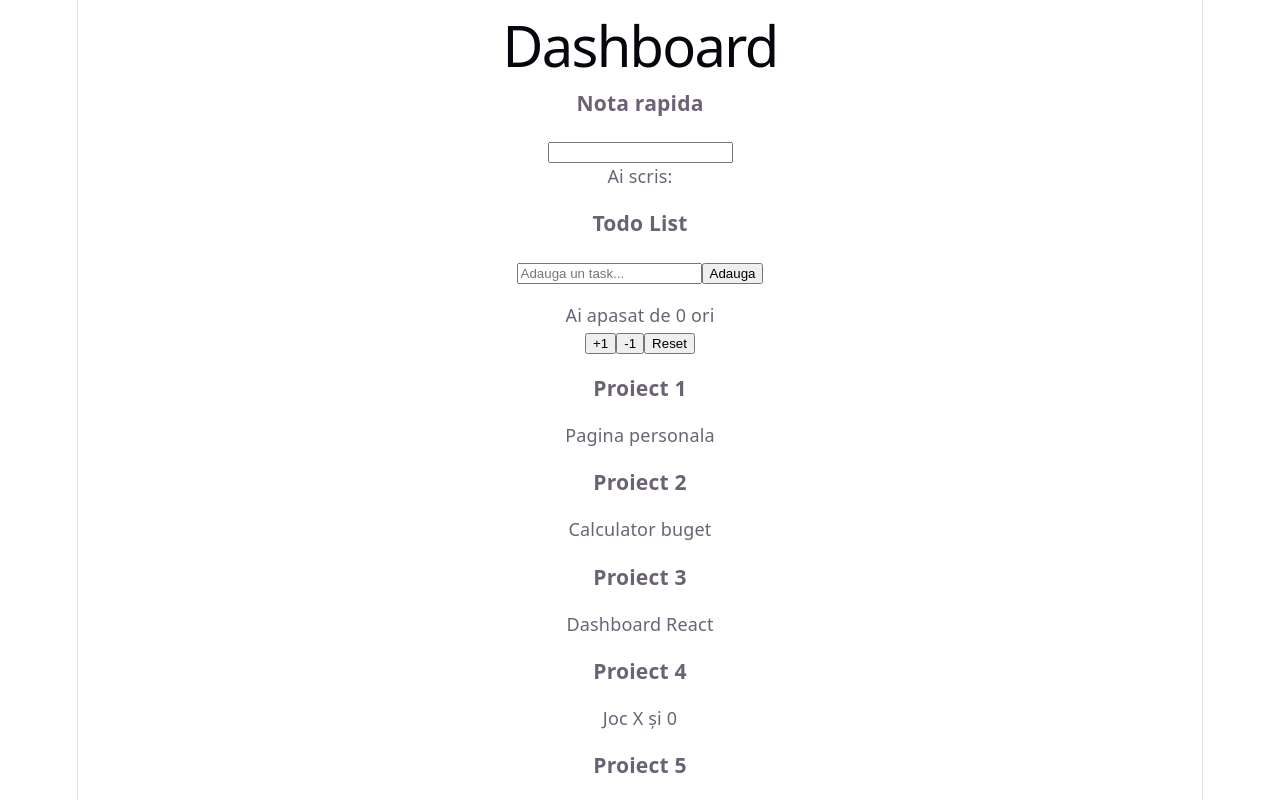
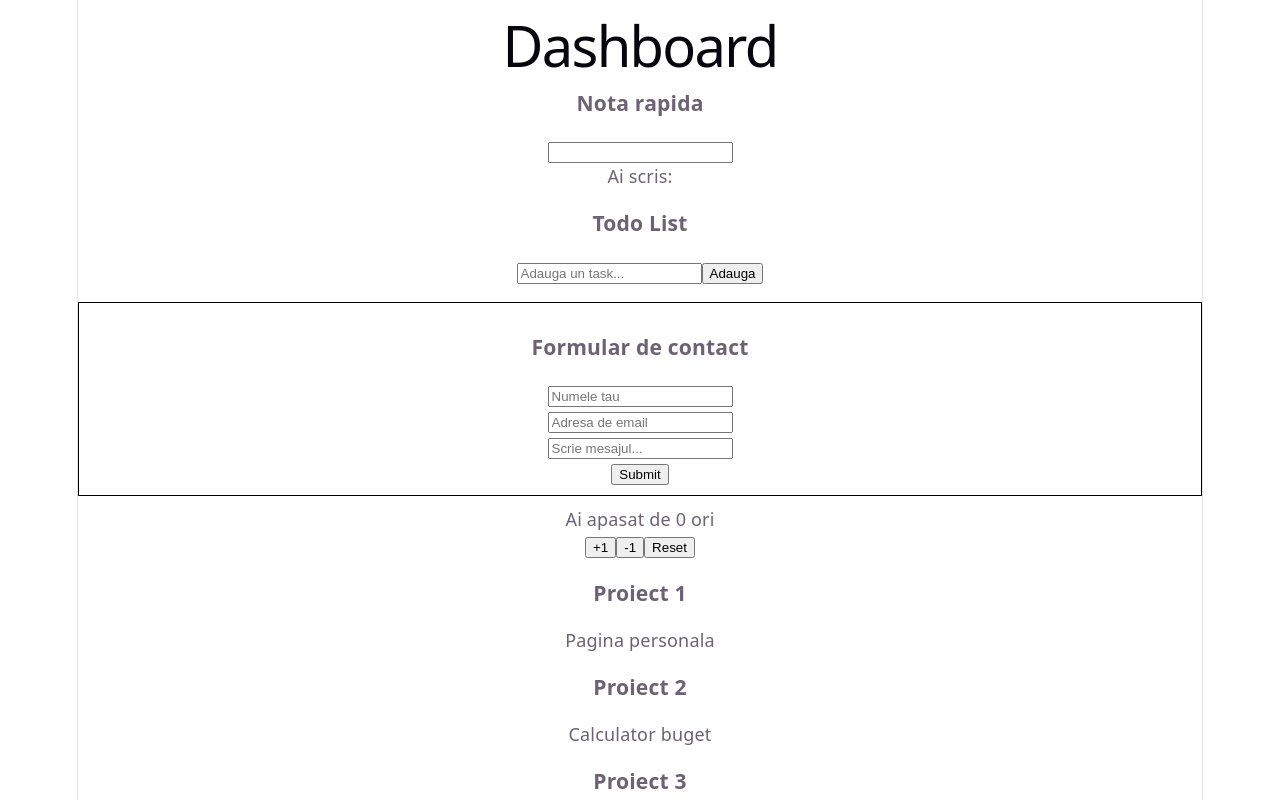
Before and after one commit to Raul55552/Comanelea-Raul-Mihai-PW, a React (Vite) app: page / in a window 1280 px wide. Shown: the top 800 px of the page. Built offline with nearby package versions, Linux system fonts and the light colour scheme.

Commit message:
feat: am adaugat tot pentru ContactForm(in App.jsx)

```diff
--- a/src/App.jsx
+++ b/src/App.jsx
@@ -3,6 +3,7 @@
 import Card from './Card';
 import QuickNote from './QuickNote';
 import ToDoList from './ToDoList';
+import ContactForm from './ContactForm';
 
 function App() {
     const projects = [
@@ -28,6 +29,7 @@
 
             <QuickNote />
             <ToDoList />
+            <ContactForm />
 
             <p>Ai apasat de {count} ori</p>
             <button onClick={() => setCount(count + 1)}>+1</button>
```
